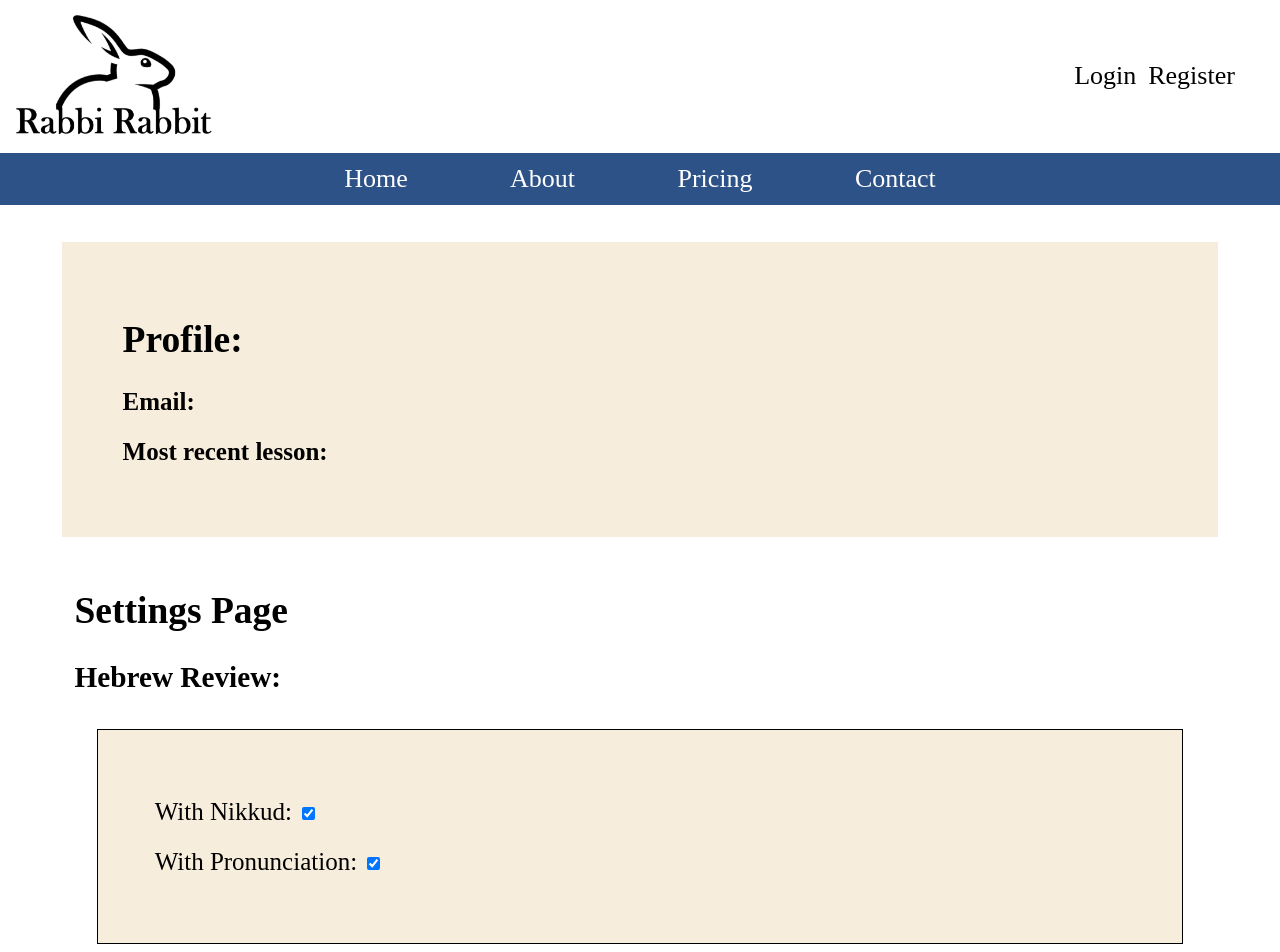
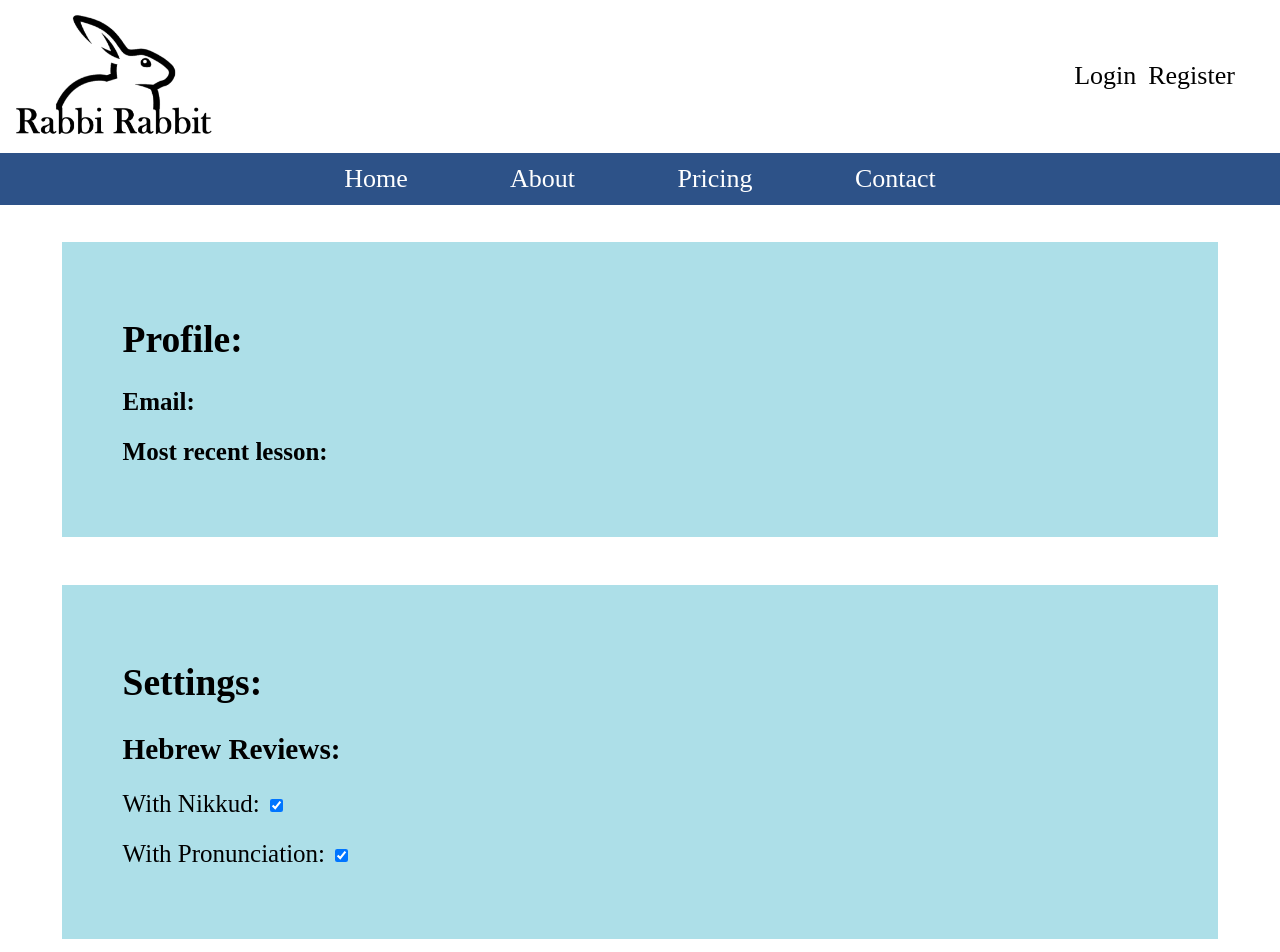
Before and after one commit to Dionne-Stratton/shiba-sensei-frontend-react, a React (Create React App) app: page /account in a window 1280 px wide. Shown: the top 952 px of the page. Built offline with nearby package versions, Linux system fonts and the light colour scheme; no server answers.

Commit message:
added in signin and register errors adjusted some styling

```diff
--- a/src/App.css
+++ b/src/App.css
@@ -104,7 +104,7 @@ a:hover {
 button {
   background-color: azure;
   font-size: 2rem;
-  margin: 0 1%;
+  margin: 1%;
   padding: 0 2%;
   cursor: pointer;
 }
@@ -402,24 +402,12 @@ input[name="answer"] {
 form {
   display: flex;
   flex-direction: column;
-  background-color: blanchedalmond;
+  background-color: #addfe8;
   padding: 5%;
   margin: 2%;
   align-items: center;
   justify-content: center;
   /* border: #000000 1px solid; */
-}
-
-.settings {
-  display: flex;
-  flex-direction: column;
-  background-color: blue;
-  justify-content: center;
-  border: #000000 1px solid;
-}
-
-.settings input[type="checkbox"] {
-  margin: 1%;
 }
 
 .checkbox {
@@ -431,10 +419,13 @@ form {
   display: flex;
   margin: 2%;
   padding: 5%;
-  background-color: rgb(247, 237, 221);
+  background-color: #addfe8;
   /* border: #000000 1px solid; */
 }
 
+.settings input[type="checkbox"] {
+  margin: 1%;
+}
 /* reading page */
 
 .alefbet {
--- a/src/components/Auth/AuthForm.js
+++ b/src/components/Auth/AuthForm.js
@@ -7,6 +7,7 @@ export default function AuthForm(props) {
   const { setAuth, lesson1 } = props;
   const history = useHistory();
   const { auth } = useParams();
+  const [errorMessage, setErrorMessage] = useState("");
 
   let useURL = "";
   if (auth === "register") {
@@ -60,8 +61,9 @@ export default function AuthForm(props) {
     formSchema.isValid(form).then((isFormValid) => {
       setAbleToSubmit(isFormValid);
     });
+    setErrorMessage("");
     //eslint-disable-next-line
-  }, [form]);
+  }, [form, auth]);
 
   const handleChange = (e) => {
     e.persist();
@@ -73,6 +75,7 @@ export default function AuthForm(props) {
   };
 
   const handleSubmit = () => {
+    setErrorMessage("");
     if (auth === "register") {
       let lessonsID = lesson1.map((word) => word._id);
       form.user_lessons = lessonsID;
@@ -86,7 +89,8 @@ export default function AuthForm(props) {
         history.push("/");
       })
       .catch((err) => {
-        console.log(err);
+        console.log(err.response.data.message);
+        setErrorMessage(err.response.data.message);
       });
   };
 
@@ -113,6 +117,7 @@ export default function AuthForm(props) {
         <button type="button" onClick={handleSubmit} disabled={!ableToSubmit}>
           {auth === "register" ? "Register" : "Login"}
         </button>
+        {errorMessage ? <span>{errorMessage}</span> : null}
       </form>
     </div>
   );
--- a/src/components/Auth/axiosWithAuth.js
+++ b/src/components/Auth/axiosWithAuth.js
@@ -1,8 +1,8 @@
 import axios from "axios";
-import { liveURL } from "../../BaseURLs";
+import { liveURL, testURL } from "../../BaseURLs";
 
 const instance = axios.create({
-  baseURL: liveURL,
+  baseURL: testURL,
 });
 
 instance.interceptors.request.use(
--- a/src/components/UserPages/Settings.js
+++ b/src/components/UserPages/Settings.js
@@ -38,10 +38,10 @@ export default function Settings(props) {
   };
 
   return (
-    <div className="main-page">
-      <h2>Settings Page</h2>
-      <h3>Hebrew Review:</h3>
-      <div className="settings">
+    <div className="main-page settings">
+      <h2>Settings:</h2>
+      <h3>Hebrew Reviews:</h3>
+      <div>
         <div className="settings-nikkud">
           <label htmlFor="withnikkud">With Nikkud:</label>
           <input
```
